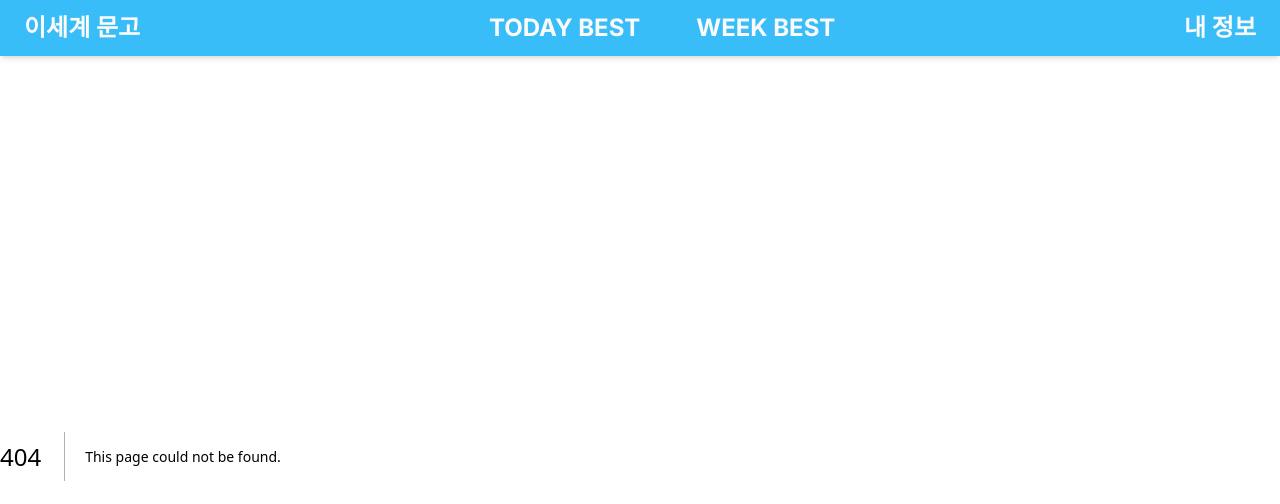
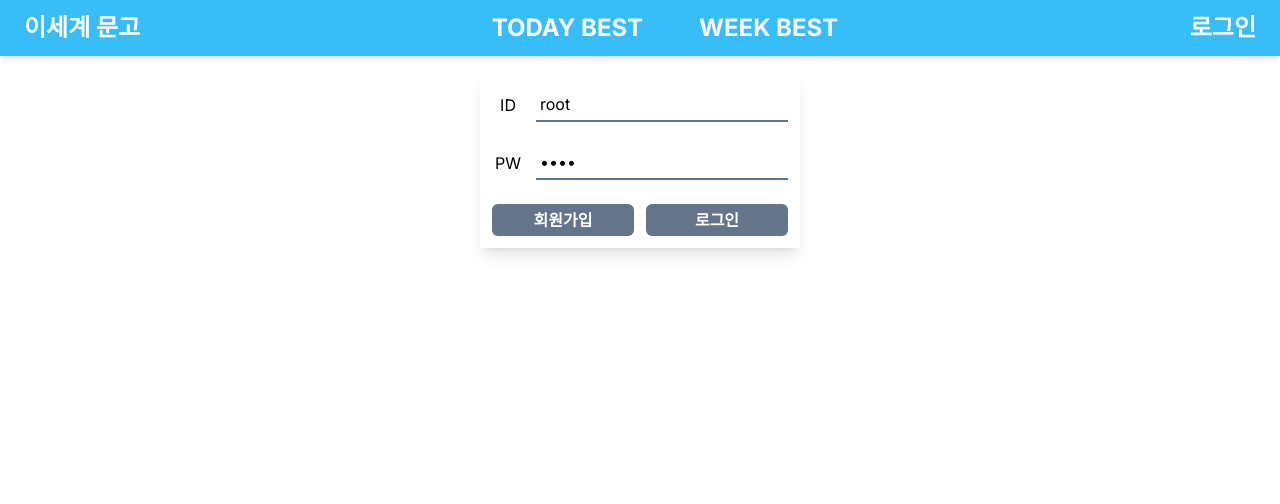
Before and after one commit to rlaehd62/Isekai-Front, a Next.js app: page /login in a window 1280 px wide. Before the commit this address had no page. Shown: the top 504 px of the page. Built offline with nearby package versions, Linux system fonts and the light colour scheme.

Commit message:
Added the login page with dummy

```diff
--- a/src/app/components/HeadNav.tsx
+++ b/src/app/components/HeadNav.tsx
@@ -1,8 +1,12 @@
+'use client'
+
 import Link from "next/link"
 import '@/app/index.css'
+import { useState } from "react"
 
 export default function HeadNav()
 {
+    const [isActive, setActive] = useState(false)
     const links = [
         {
             'name': 'TODAY BEST',
@@ -33,10 +37,20 @@ export default function HeadNav()
                     }
                 </div>
 
-                <div className="flex flex-none font-bold mx-3">
-                    <h1 className="text-xl md:text-2xl">
-                        <Link href='/myinfo'>내 정보</Link>
-                    </h1>
+                <div className={isActive ? 'block' : 'hidden'}>
+                    <div className="flex flex-none font-bold mx-3">
+                        <h1 className="text-xl md:text-2xl">
+                            <Link href='/myinfo'>내 정보</Link>
+                        </h1>
+                    </div>
+                </div>
+
+                <div className={isActive ? 'hidden' : 'block'}>
+                    <div className="flex flex-none font-bold mx-3">
+                        <h1 className="text-xl md:text-2xl">
+                            <Link href='/login'>로그인</Link>
+                        </h1>
+                    </div>
                 </div>
             </div>
 
--- /dev/null
+++ b/src/app/login/index.css
@@ -0,0 +1,10 @@
+@tailwind base;
+@tailwind components;
+@tailwind utilities;
+
+@layer components {
+
+    .login-button {
+        @apply flex-1 py-1 justify-center rounded-md font-bold text-white bg-slate-500 transition-all duration-200 hover:bg-slate-600;
+    }
+}
--- /dev/null
+++ b/src/app/login/page.tsx
@@ -0,0 +1,36 @@
+import './index.css'
+
+export default function page()
+{
+    return (
+        <div className="flex flex-col w-screen mx-3 mt-5 shadow-lg md:w-1/4 md:mx-auto">
+
+            <div className="flex flex-row p-3 items-center">
+                <div className="mx-auto w-8 text-center">
+                    ID
+                </div>
+
+                <div className="flex-1 ml-3">
+                    <input value='root' type="text"
+                    className="w-full border-b-2 border-slate-500 p-1" />
+                </div>
+            </div>
+
+            <div className="flex flex-row p-3 items-center">
+                <div className="mx-auto w-8 text-center">
+                    PW
+                </div>
+
+                <div className="flex-1 ml-3">
+                    <input value='1234' type="password"
+                    className="w-full border-b-2 border-slate-500 p-1" />
+                </div>
+            </div>
+
+            <div className="flex flex-row p-3 w-full gap-3">
+                <button className="login-button">회원가입</button>
+                <button className="login-button">로그인</button>
+            </div>
+        </div>
+    )
+}
```
